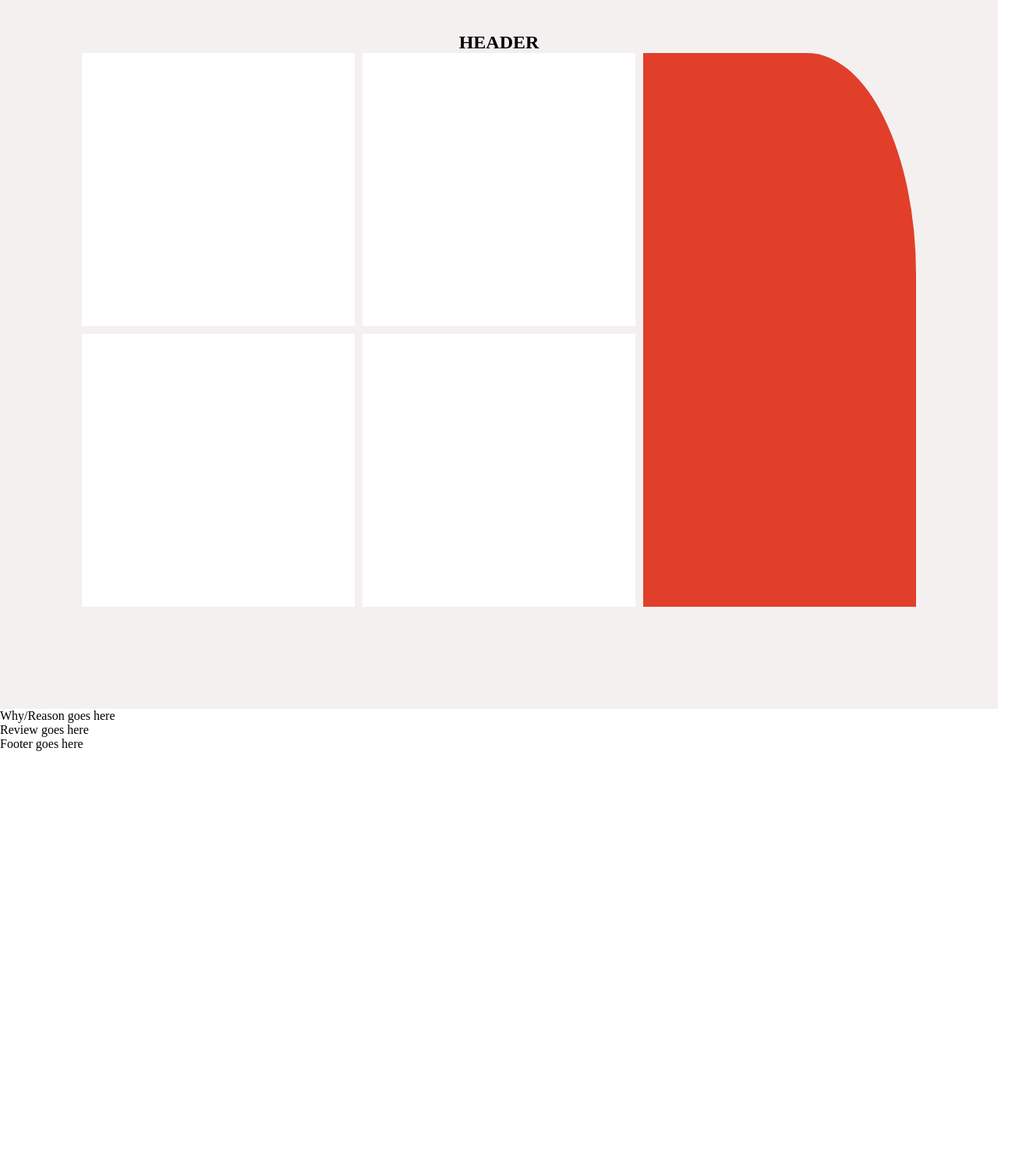
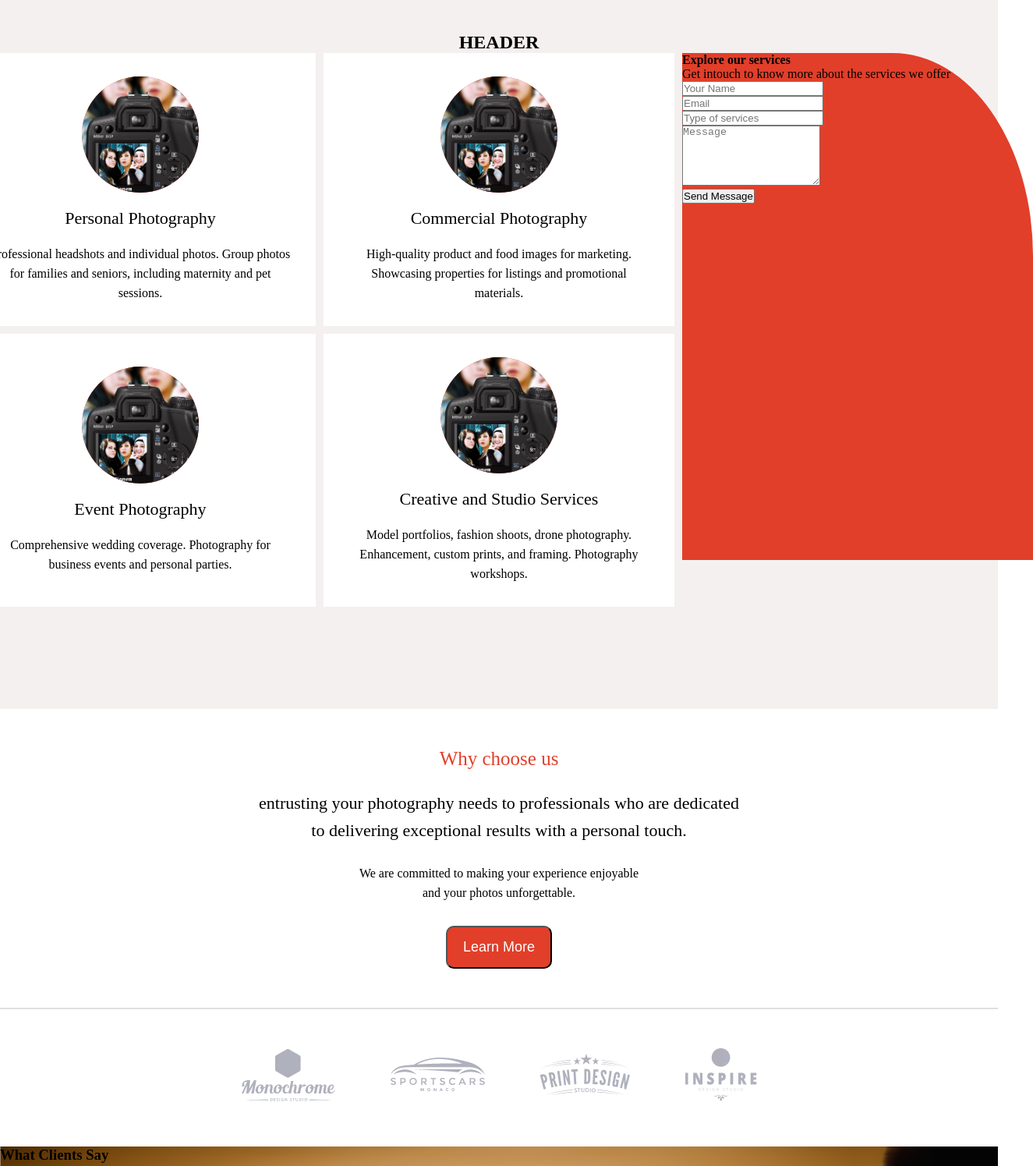
Before and after one commit to RuthNyankum/Ruths-Studio, a plain HTML site: page index.html in a window 1280 px wide. Shown: the part 1880-3375 px from the top of the page at 78% size, 1325 px wide, since content can reach past the window. Before the commit the page ends 2843 px from the top, so only its background shows below. Drawn offline with Linux system fonts and the light colour scheme.

Commit message:
add review section

```diff
--- a/css/about_product.css
+++ b/css/about_product.css
@@ -40,13 +40,13 @@
 }
 
 .img-cap span {
-    /* display: block; */
-    font-size: 2.5em;
+    font-size: 70px;
     font-weight: bold;
 }
 
 .img-cap p {
     margin: 0;
+    font-size: 22px;
 }
 
 .about2 {
@@ -58,8 +58,6 @@
     font-size: 45px;
     font-weight: 400;
     margin-bottom: 35px;
-    /* line-height: 50px; */
-    /* padding: 25px 0; */
 }
 
 #about2-2 {
@@ -98,15 +96,6 @@
 
 
 /* *****PRODCTS AND SERVICES***** */
-/* .products-services {
-    display: flex;
-}
-
-.grid-container {
-    display: grid;
-} */
-
-/* *****PRODCTS AND SERVICES***** */
 .products-services {
     display: flex;
     flex-direction: column;
@@ -133,32 +122,65 @@
 #up {
     background-color: white;
     height: 350px;
-    width: 350px;
+    width: 450px;
+    padding: 30px 30px;
+    display: flex;
+    flex-direction: column;
+    justify-content: center;
+    align-items: center;
 }
 
-#down {
+.icon {
+    height: 150px;
+    width: 150px;
+    background-color: #E13F2A;
+    border-radius: 100px;
+    overflow: hidden;
+    margin-bottom: 20px;
+}
+
+.icon img {
+    height: 180px;
+    width: 180px;
+    object-fit: cover;
+    margin-bottom: inherit;
+}
+
+.secondUp {
+    display: flex;
+    flex-direction: column;
+    justify-content: center;
+    align-items: center;
+}
+
+.secondUp h5 {
+    font-size: 22px;
+    font-weight: 450;
+    margin-bottom: 20px;
+}
+
+.secondUp p {
+    text-align: center;
+    font-size: 16px;
+    line-height: 25px;
+    /* font-weight: 500; */
+}
+
+.down {
     background-color: white;
     height: 350px;
-    width: 350px;
+    width: 450px;
+    padding: 30px 30px;
+    display: flex;
+    flex-direction: column;
+    justify-content: center;
+    align-items: center;
 }
 
 #product2 {
     display: flex;
     flex-direction: column;
     row-gap: 10px;
-    /* background-color: white; */
-}
-
-#up2 {
-    background-color: white;
-    height: 350px;
-    width: 350px;
-}
-
-#down2 {
-    background-color: white;
-    height: 350px;
-    width: 350px;
 }
 
 #product3 {
@@ -166,16 +188,15 @@
     flex-direction: column;
     border-top-right-radius: 40%;
     background-color: #E13F2A;
+    height: 650px;
+    width: 450px;
 }
 
-#up3 {
-    /* background-color: white; */
-    height: 350px;
-    width: 350px;
+/* forms */
+.enquiryForm {
+
 }
 
-#down3 {
-    /* background-color: white; */
-    height: 350px;
-    width: 350px;
+.form-group {
+
 }
--- /dev/null
+++ b/css/why_review.css
@@ -0,0 +1,64 @@
+/* *****WHY SECTION***** */
+#why {
+    height: auto;
+    width: auto;
+    /* margin-top: 30px; */
+}
+
+#whyText {
+    display: flex;
+    flex-direction: column;
+    justify-content: center;
+    align-items: center;
+    margin: 50px;
+
+}
+
+#whyText h3 {
+    font-size: 25px;
+    font-weight: 400;
+    color: #E13F2A;
+    margin-bottom: 25px;
+}
+
+#whyText h5 {
+    font-size: 22px;
+    font-weight: 200;
+    text-align: center;
+    line-height: 35px;
+    margin-bottom: 25px;
+}
+
+#whyText p {
+    font-size: 16px;
+    text-align: center;
+    line-height: 25px;
+    margin-bottom: 30px;
+}
+
+hr {
+    border: 0.01px solid rgb(224, 223, 223);
+    /* opacity: 0.5px; */
+}
+
+#whyImage {
+    display: flex;
+    flex-direction: row;
+    justify-content: center;
+    align-items: center;
+    column-gap: 70px;
+    margin: 50px;
+}
+
+/* *****REVIEW SECTION***** */
+#reviews {
+   background-image: url(../assets/images/review.png);
+   background-repeat: no-repeat;
+   background-size: cover;
+   height: 60vh;
+   width: 100vw;
+}
+
+#revHr {
+    border: 2px solid white;
+}
--- a/index.html
+++ b/index.html
@@ -7,6 +7,7 @@
     <!-- link your external css to the html file -->
     <link rel="stylesheet" href="css/main.css" />
     <link rel="stylesheet" href="css/about_product.css" />
+    <link rel="stylesheet" href="css/why_review.css" />
   </head>
 
   <body>
@@ -60,15 +61,19 @@
       </div>
     </section>
 
-    <!-- <section>
-      <div class="products-services">
+    <section class="products-services">
+      <div id="product-header">
+        <h1>HEADER</h1>
+      </div>
 
-        <div class="grid-container">
-          <div>
-            <div>
-              <img src="" alt="ICONS" />
+      <div class="products">
+        <div id="product1">
+          <div id="up">
+            <div class="icon">
+              <img src="./assets/images/img2.jpg" alt="" />
             </div>
-            <div>
+
+            <div class="secondUp">
               <h5>Personal Photography</h5>
               <p>
                 Professional headshots and individual photos. Group photos for
@@ -77,11 +82,12 @@
             </div>
           </div>
 
-          <div>
-            <div>
-              <img src="" alt="ICONS" />
+          <div class="down">
+            <div class="icon">
+              <img src="./assets/images/img2.jpg" alt="" />
             </div>
-            <div>
+
+            <div class="secondUp">
               <h5>Event Photography</h5>
               <p>
                 Comprehensive wedding coverage. Photography for business events
@@ -89,12 +95,15 @@
               </p>
             </div>
           </div>
+        </div>
 
-          <div>
-            <div>
-              <img src="" alt="ICONS" />
+        <div id="product2">
+          <div id="up">
+            <div class="icon">
+              <img src="./assets/images/img2.jpg" alt="" />
             </div>
-            <div>
+
+            <div class="secondUp">
               <h5>Commercial Photography</h5>
               <p>
                 High-quality product and food images for marketing. Showcasing
@@ -103,69 +112,94 @@
             </div>
           </div>
 
-          <div>
-            <div>
-              <img src="" alt="ICONS" />
+          <div class="down">
+            <div class="icon">
+              <img src="./assets/images/img2.jpg" alt="" />
             </div>
-            <div>
+
+            <div class="secondUp">
               <h5>Creative and Studio Services</h5>
               <p>
-                Model portfolios, fashion shoots, Fine art, conceptual, sports,
-                and drone photography Photo repair, enhancement, custom prints,
-                and framing. Event photo booths and photography workshops.
+                Model portfolios, fashion shoots, drone photography.
+                Enhancement, custom prints, and framing. Photography workshops.
               </p>
             </div>
           </div>
         </div>
 
-        <div>
-          <h4>GETTTTTTT</h4>
-          <p>PARAGRAPH</p>
-          <form class="contact-form">
+        <div id="product3">
+          <h4>Explore our services</h4>
+          <p>Get intouch to know more about the services we offer</p>
+
+          <form class="enquiryForm">
             <div class="form-group">
-                  <input type="text" id="name" name="name" placeholder="Name" required>
-                  <input type="email" id="email" name="email" placeholder="Email" required>
+              <input type="text" name="name" placeholder="Your Name" required />
             </div>
             <div class="form-group">
-                  <input type="text" id="subject" name="subject" placeholder="Subject" required>
+              <input type="text" name="email" placeholder="Email" required />
             </div>
             <div class="form-group">
-                  <textarea id="message" name="message" placeholder="Message" rows="5" required></textarea>
+              <input
+                type="text"
+                name="services"
+                placeholder="Type of services"
+                required
+              />
             </div>
-              <button type="submit" class="submit-button">Submit</button>
+            <div class="form-group">
+              <textarea
+                name="message"
+                id="message"
+                placeholder="Message"
+                rows="5"
+              ></textarea>
+            </div>
+            <button type="submit" class="submit-button">Send Message</button>
           </form>
         </div>
-
-      </div>
-    </section> -->
-
-    <section class="products-services">
-        <div>
-            <h1>HEADER</h1>
-        </div>
-
-        <div class="products">
-
-            <div id="product1">
-                <div id="up"></div>
-                <div id="down"></div>
-            </div>
-
-            <div id="product2">
-                <div id="up2"></div>
-                <div id="down2"></div>
-            </div>
-
-            <div id="product3">
-                <div id="up3"></div>
-                <div id="down3"></div>
-            </div>
-
       </div>
     </section>
 
-    <section>Why/Reason goes here</section>
-    <section>Review goes here</section>
+    <section id="why">
+      <div id="whyText">
+        <h3>Why choose us</h3>
+        <h5>
+          entrusting your photography needs to professionals who are dedicated
+          <br />
+          to delivering exceptional results with a personal touch.
+        </h5>
+        <p>
+          We are committed to making your experience enjoyable <br />
+          and your photos unforgettable.
+        </p>
+        <button class="button">Learn More</button>
+      </div>
+
+      <hr />
+
+      <div id="whyImage">
+        <div>
+          <img src="./assets/images/brand1png.webp" alt="" />
+        </div>
+        <div>
+          <img src="./assets/images/brand2.png.webp" alt="" />
+        </div>
+        <div>
+          <img src="./assets/images/brand3.png.webp" alt="" />
+        </div>
+        <div>
+          <img src="./assets/images/brand4.png.webp" alt="" />
+        </div>
+      </div>
+    </section>
+
+    <section id="reviews">
+      <div>
+        <hr id="revHr" />
+        <h3>What Clients Say</h3>
+      </div>
+    </section>
+
     <footer>Footer goes here</footer>
   </body>
 </html>
```
Also changed, not shown: assets/images/brand1png.webp (added), assets/images/brand2.png.webp (added), assets/images/brand3.png.webp (added), assets/images/brand4.png.webp (added), assets/images/review.png (added). Lines whose indentation alone changed are shown as unchanged.
